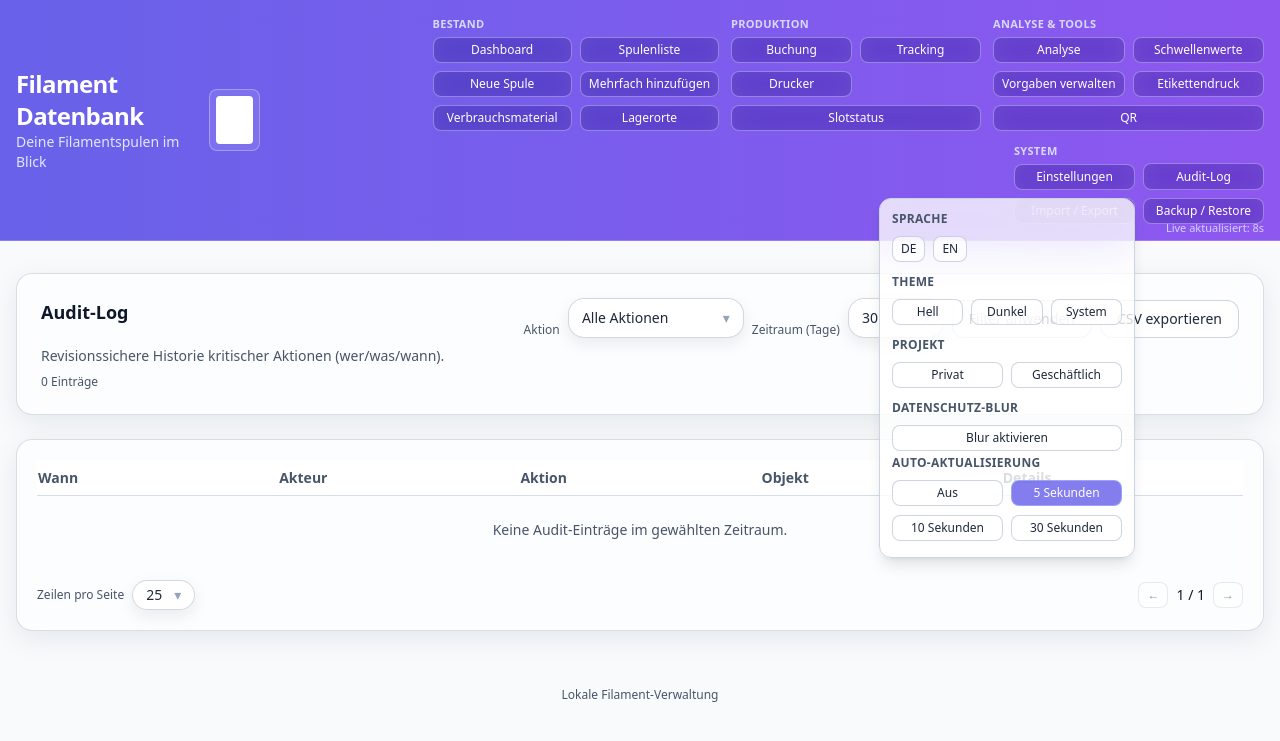
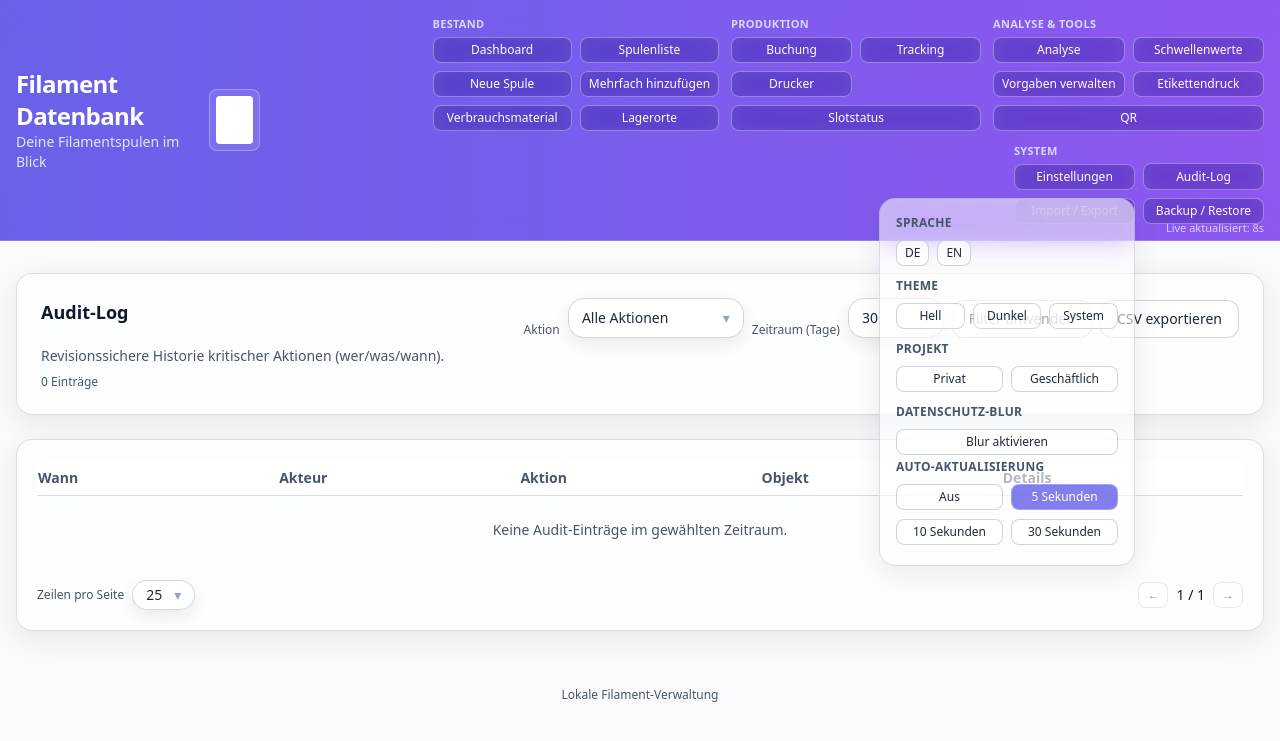
Before and after one commit to RealFaceCode/FilamentDB, a FastAPI app: page /audit in a window 1280 px wide, after a click that opens the changed part. Shown: the top 741 px of the page. Run offline with FastAPI, Linux system fonts and the light colour scheme; data that the repository does not hold is empty; parts of the project's set-up code (start-up, migrations or seed data) failed here and were passed over; some libraries are stand-ins or nearby versions.

Commit message:
Add dark theme support for settings popup and corresponding unit test

```diff
--- a/app/templates/base.html
+++ b/app/templates/base.html
@@ -816,7 +816,7 @@
             <div class="grid grid-cols-2 gap-2">
               <details id="settings-menu" class="relative col-span-1">
                 <summary class="list-none cursor-pointer ui-btn ui-btn-sm ui-btn-nav w-full text-center">{{ t('settings') }}</summary>
-                <div class="absolute right-0 left-0 md:left-auto mt-2 w-full md:w-64 rounded-xl border border-slate-200 bg-white/80 text-slate-800 shadow-lg p-3 z-30 backdrop-blur-xl dark:bg-slate-900/70">
+                <div id="settings-popover-panel" class="ui-card ui-card-sm absolute right-0 left-0 md:left-auto mt-2 w-full md:w-64 text-slate-800 dark:text-slate-100 z-30">
               <p class="text-xs font-semibold uppercase tracking-wide text-slate-500 mb-2">{{ t('settings_language') }}</p>
               <div class="flex gap-2 mb-3">
                 <form method="post" action="/settings">
```
Also changed, not shown: tests/test_ui_soft_refresh_theme.py (+8 -0 lines).
